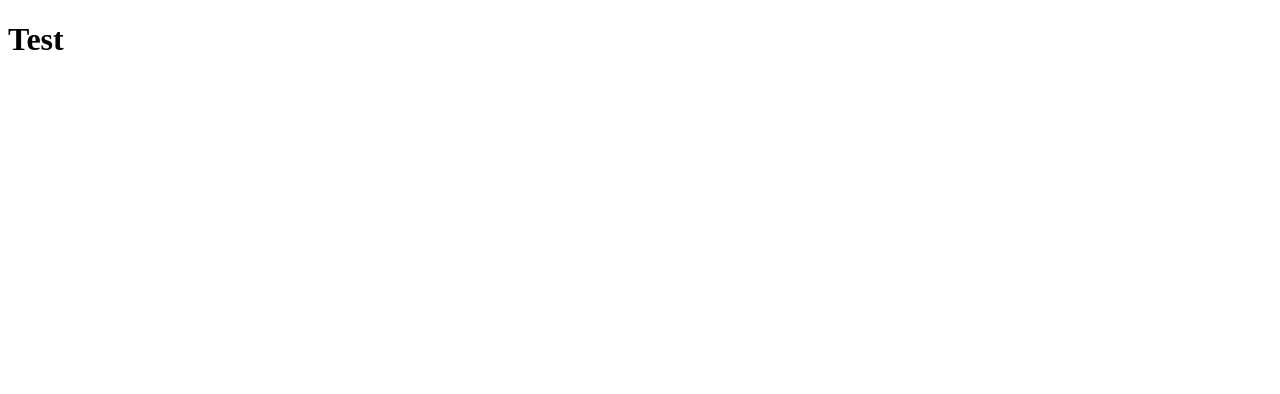
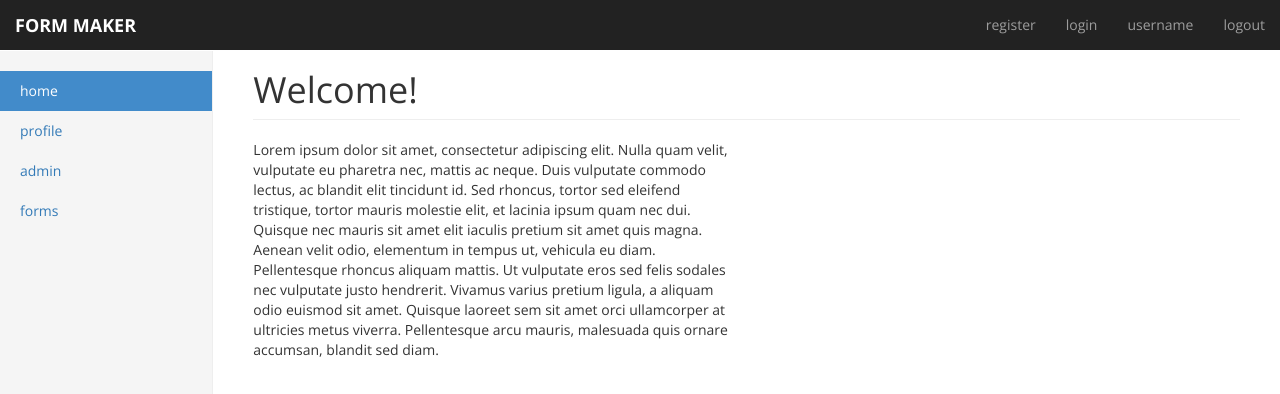
Before and after one commit to gracekampa/WebDevSpring2016, a website: page public/assignment/home.html in a window 1280 px wide. Drawn offline with nearby package versions, Linux system fonts and the light colour scheme.

Commit message:
Formatted home page and added full content

```diff
--- a/public/assignment/css/style.css
+++ b/public/assignment/css/style.css
@@ -0,0 +1,118 @@
+@import url(https://fonts.googleapis.com/css?family=Open+Sans:400,300,700);
+
+/*
+ * Base structure
+ */
+
+/* Move down content because we have a fixed navbar that is 50px tall */
+body {
+    padding-top: 50px;
+}
+
+p, h1, a {
+    font-family: 'Open Sans';
+}
+
+
+/*
+ * Global add-ons
+ */
+
+.sub-header {
+    padding-bottom: 10px;
+    border-bottom: 1px solid #eee;
+}
+
+/*
+ * Top navigation
+ * Hide default border to remove 1px line.
+ */
+.navbar-fixed-top {
+    border: 0;
+}
+
+/*
+ * Sidebar
+ */
+
+/* Hide for mobile, show later */
+.sidebar {
+    display: none;
+}
+@media (min-width: 768px) {
+    .sidebar {
+        position: fixed;
+        top: 51px;
+        bottom: 0;
+        left: 0;
+        z-index: 1000;
+        display: block;
+        padding: 20px;
+        overflow-x: hidden;
+        overflow-y: auto; /* Scrollable contents if viewport is shorter than content. */
+        background-color: #f5f5f5;
+        border-right: 1px solid #eee;
+    }
+}
+
+/* Sidebar navigation */
+.nav-sidebar {
+    margin-right: -21px; /* 20px padding + 1px border */
+    margin-bottom: 20px;
+    margin-left: -20px;
+}
+.nav-sidebar > li > a {
+    padding-right: 20px;
+    padding-left: 20px;
+}
+.nav-sidebar > .active > a,
+.nav-sidebar > .active > a:hover,
+.nav-sidebar > .active > a:focus {
+    color: #fff;
+    background-color: #428bca;
+}
+
+
+/*
+ * Main content
+ */
+
+.main {
+    padding: 20px;
+}
+@media (min-width: 768px) {
+    .main {
+        padding-right: 40px;
+        padding-left: 40px;
+    }
+}
+.main .page-header {
+    margin-top: 0;
+}
+
+/*
+ * Home
+ */
+
+/*.welcome-text {*/
+    /*text-align: left;*/
+/*}*/
+
+/*
+ * Placeholder dashboard ideas
+ */
+
+/*.placeholders {*/
+    /*margin-bottom: 30px;*/
+    /*text-align: center;*/
+/*}*/
+/*.placeholders h4 {*/
+    /*margin-bottom: 0;*/
+/*}*/
+/*.placeholder {*/
+    /*margin-bottom: 20px;*/
+/*}*/
+/*.placeholder img {*/
+    /*display: inline-block;*/
+    /*border-radius: 50%;*/
+/*}*/
--- a/public/assignment/home.html
+++ b/public/assignment/home.html
@@ -3,8 +3,73 @@
 <head>
     <meta charset="UTF-8">
     <title>Home</title>
+
+    <!-- Latest compiled and minified CSS -->
+    <link rel="stylesheet" href="http://maxcdn.bootstrapcdn.com/bootstrap/3.3.6/css/bootstrap.min.css">
+
+    <!-- jQuery library -->
+    <script src="https://ajax.googleapis.com/ajax/libs/jquery/1.12.0/jquery.min.js"></script>
+
+    <!-- Latest compiled JavaScript -->
+    <script src="http://maxcdn.bootstrapcdn.com/bootstrap/3.3.6/js/bootstrap.min.js"></script>
+
+    <!-- Custom styles for this template -->
+    <link href="css/style.css" rel="stylesheet">
 </head>
 <body>
-    <h1>Test</h1>
+<nav class="navbar navbar-inverse navbar-fixed-top">
+    <div class="container-fluid">
+        <div class="navbar-header">
+            <button type="button" class="navbar-toggle collapsed" data-toggle="collapse" data-target="#navbar" aria-expanded="false" aria-controls="navbar">
+                <span class="sr-only">Toggle navigation</span>
+                <span class="icon-bar"></span>
+                <span class="icon-bar"></span>
+                <span class="icon-bar"></span>
+            </button>
+            <a class="navbar-brand" href="#"><b>FORM MAKER</b></a>
+        </div>
+        <div id="navbar" class="navbar-collapse collapse">
+            <ul class="nav navbar-nav navbar-right">
+                <li><a href="#">register</a></li>
+                <li><a href="#">login</a></li>
+                <li><a href="#">username</a></li>
+                <li><a href="#">logout</a></li>
+            </ul>
+        </div>
+    </div>
+</nav>
+
+<div class="container-fluid">
+    <div class="row">
+        <div class="col-sm-3 col-md-2 sidebar">
+            <ul class="nav nav-sidebar">
+                <li class="active"><a href="#">home <span class="sr-only">(current)</span></a></li>
+                <li><a href="#">profile</a></li>
+                <li><a href="#">admin</a></li>
+                <li><a href="#">forms</a></li>
+            </ul>
+        </div>
+        <div class="col-sm-9 col-sm-offset-3 col-md-10 col-md-offset-2 main">
+            <h1 class="page-header">Welcome!</h1>
+
+            <div class="row placeholders">
+                <div class="col-sm-6">
+                    <p>Lorem ipsum dolor sit amet, consectetur adipiscing elit. Nulla quam velit, vulputate eu pharetra nec, mattis ac neque. Duis vulputate commodo lectus, ac blandit elit tincidunt id. Sed rhoncus, tortor sed eleifend tristique, tortor mauris molestie elit, et lacinia ipsum quam nec dui. Quisque nec mauris sit amet elit iaculis pretium sit amet quis magna. Aenean velit odio, elementum in tempus ut, vehicula eu diam. Pellentesque rhoncus aliquam mattis. Ut vulputate eros sed felis sodales nec vulputate justo hendrerit. Vivamus varius pretium ligula, a aliquam odio euismod sit amet. Quisque laoreet sem sit amet orci ullamcorper at ultricies metus viverra. Pellentesque arcu mauris, malesuada quis ornare accumsan, blandit sed diam.</p>
+                </div>
+            </div>
+        </div>
+    </div>
+</div>
+
+<!-- Bootstrap core JavaScript
+================================================== -->
+<!-- Placed at the end of the document so the pages load faster -->
+<script src="https://ajax.googleapis.com/ajax/libs/jquery/1.11.3/jquery.min.js"></script>
+<script>window.jQuery || document.write('<script src="../../assets/js/vendor/jquery.min.js"><\/script>')</script>
+<script src="../../dist/js/bootstrap.min.js"></script>
+<!-- Just to make our placeholder images work. Don't actually copy the next line! -->
+<script src="../../assets/js/vendor/holder.min.js"></script>
+<!-- IE10 viewport hack for Surface/desktop Windows 8 bug -->
+<script src="../../assets/js/ie10-viewport-bug-workaround.js"></script>
 </body>
 </html>
```
